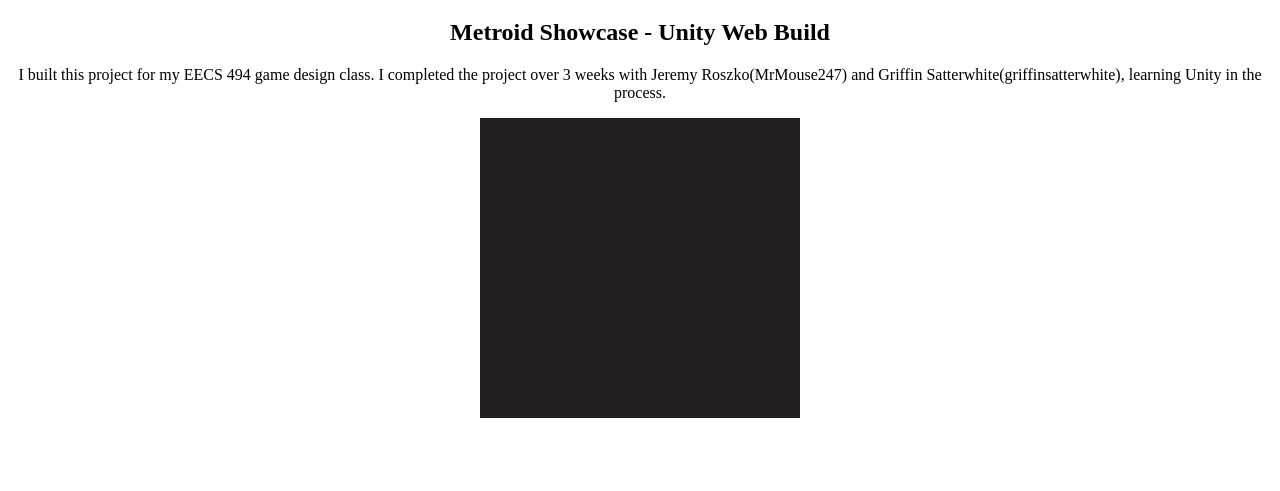
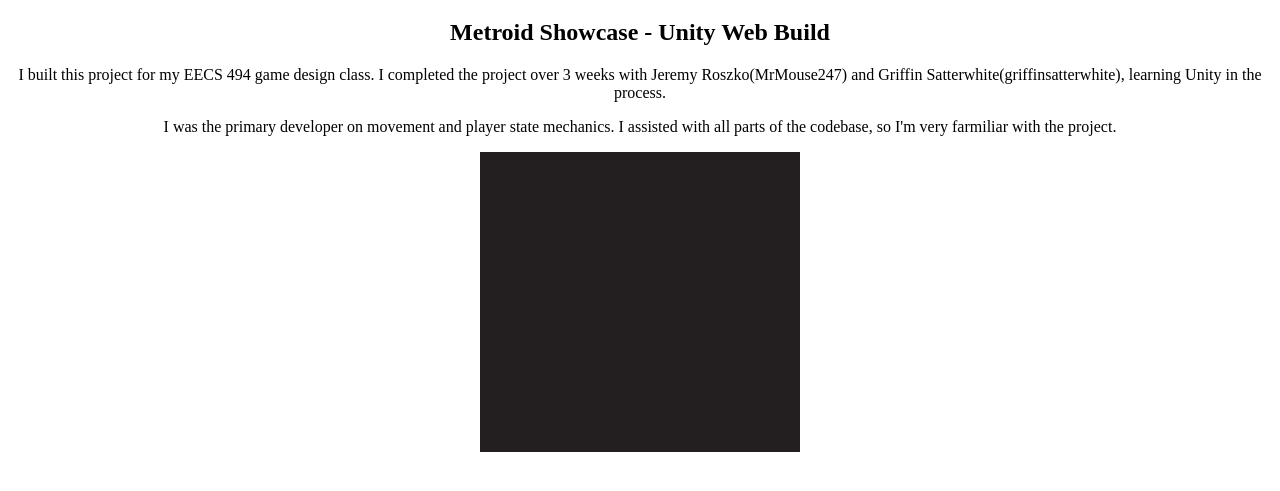
Before and after one commit to B0RDERS/metroid-gold, a plain HTML site: page index.html in a window 1280 px wide. Shown: the part 61-552 px from the top of the page. Drawn offline with Linux system fonts and the light colour scheme; no server answers.

Commit message:
added contribution description

```diff
--- a/index.html
+++ b/index.html
@@ -9,6 +9,7 @@
     <h1>Andrew Borders</h1>
     <h2>Metroid Showcase - Unity Web Build</h2>
     <p>I built this project for my EECS 494 game design class. I completed the project over 3 weeks with Jeremy Roszko(MrMouse247) and Griffin Satterwhite(griffinsatterwhite), learning Unity in the process.</p>
+    <p>I was the primary developer on movement and player state mechanics. I assisted with all parts of the codebase, so I'm very farmiliar with the project.</p>
     <canvas id="unity-canvas" width=320 height=300 tabindex="-1" style="width: 320px; height: 300px; background: #231F20"></canvas>
     <script src="Build/web-build.loader.js"></script>
     <script>
```
